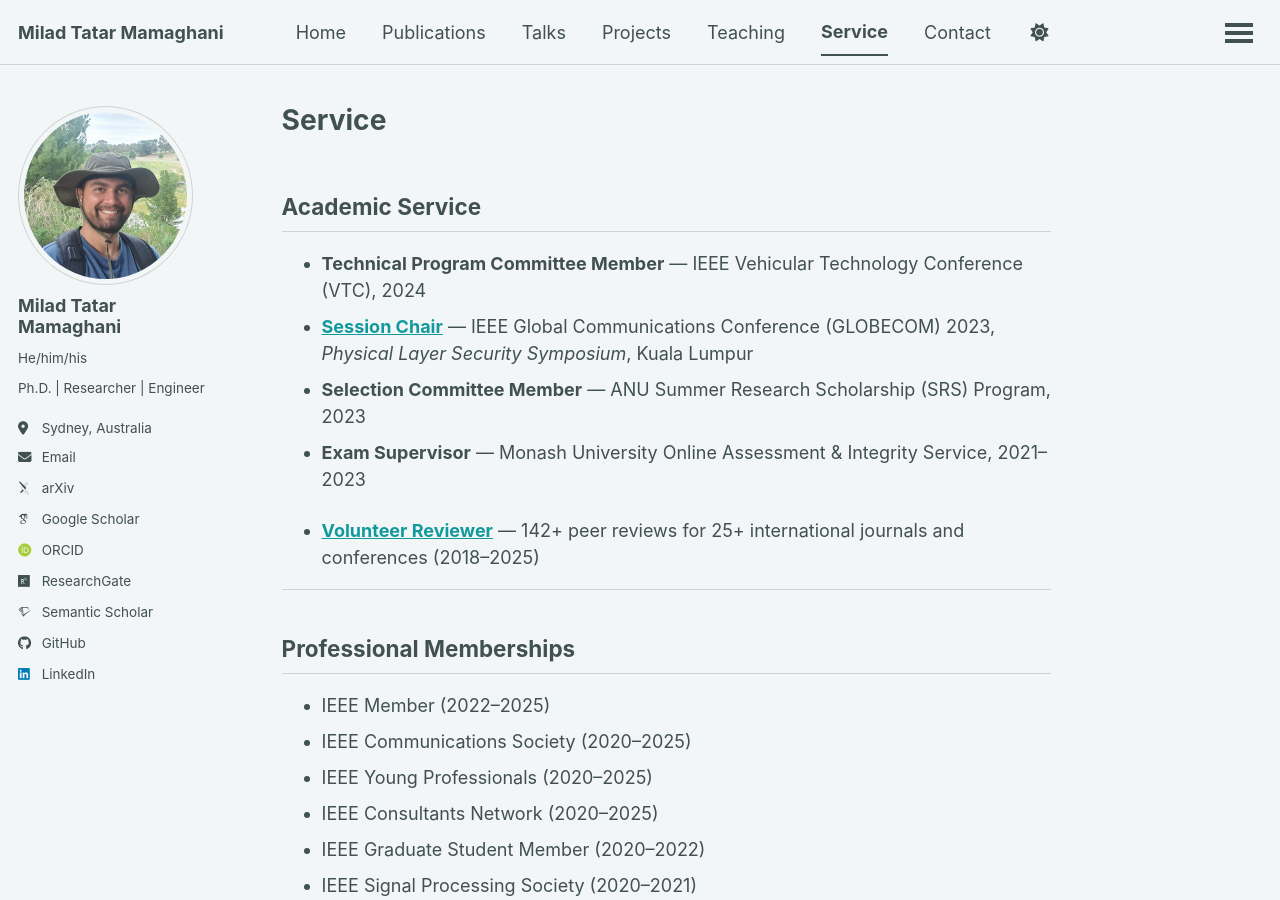
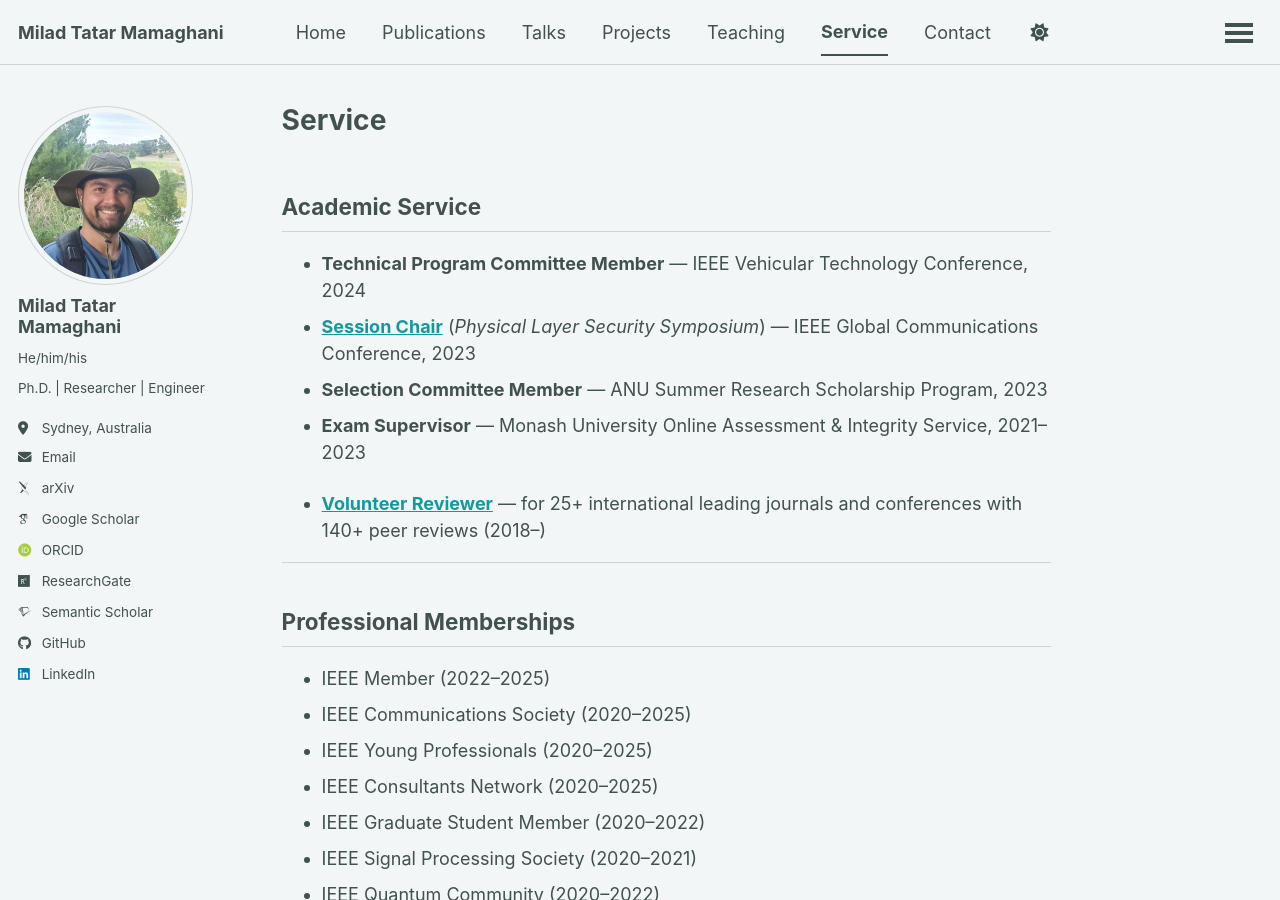
Before and after one commit to miladtm94/miladtm94.github.io, a Jekyll site: the page built from _pages/service.md, in a window 1280 px wide and 900 px high. Built offline with Jekyll 4.4.1, drawn with Linux system fonts in a browser that asks for light colours; some web fonts are replaced; a script that is not in the unit is left out.

Commit message:
Some updates

```diff
--- a/_pages/service.md
+++ b/_pages/service.md
@@ -7,18 +7,18 @@ author_profile: true
 
 ## Academic Service
 
-- **Technical Program Committee Member** &mdash; IEEE Vehicular Technology Conference (VTC), 2024
-- **[Session Chair](https://globecom2023.ieee-globecom.org/program/technical-program-day-3)** &mdash; IEEE Global Communications Conference (GLOBECOM) 2023, *Physical Layer Security Symposium*, Kuala Lumpur
-- **Selection Committee Member** &mdash; ANU Summer Research Scholarship (SRS) Program, 2023
-- **Exam Supervisor** &mdash; Monash University Online Assessment & Integrity Service, 2021–2023
+- **Technical Program Committee Member** &mdash; IEEE Vehicular Technology Conference, 2024
+- **[Session Chair](https://globecom2023.ieee-globecom.org/program/technical-program-day-3)** (*Physical Layer Security Symposium*) &mdash; IEEE Global Communications Conference, 2023
+- **Selection Committee Member** &mdash; ANU Summer Research Scholarship Program, 2023
+- **Exam Supervisor** &mdash; Monash University Online Assessment & Integrity Service, 2021&ndash;2023
 
-- **[Volunteer Reviewer](https://www.webofscience.com/wos/author/record/D-3932-2019)** &mdash; 142+ peer reviews for 25+ international journals and conferences (2018–2025)
+- **[Volunteer Reviewer](https://www.webofscience.com/wos/author/record/D-3932-2019)** &mdash; for 25+ international leading journals and conferences with 140+ peer reviews  (2018&ndash;)
 
 ---
 
 ## Professional Memberships
 
-- IEEE Member (2022–2025)
+- IEEE Member (2022&ndash;2025)
 - IEEE Communications Society (2020–2025)
 - IEEE Young Professionals (2020–2025)
 - IEEE Consultants Network (2020–2025)
```
Also changed, not shown: _pages/about.md (+1 -1 lines).
